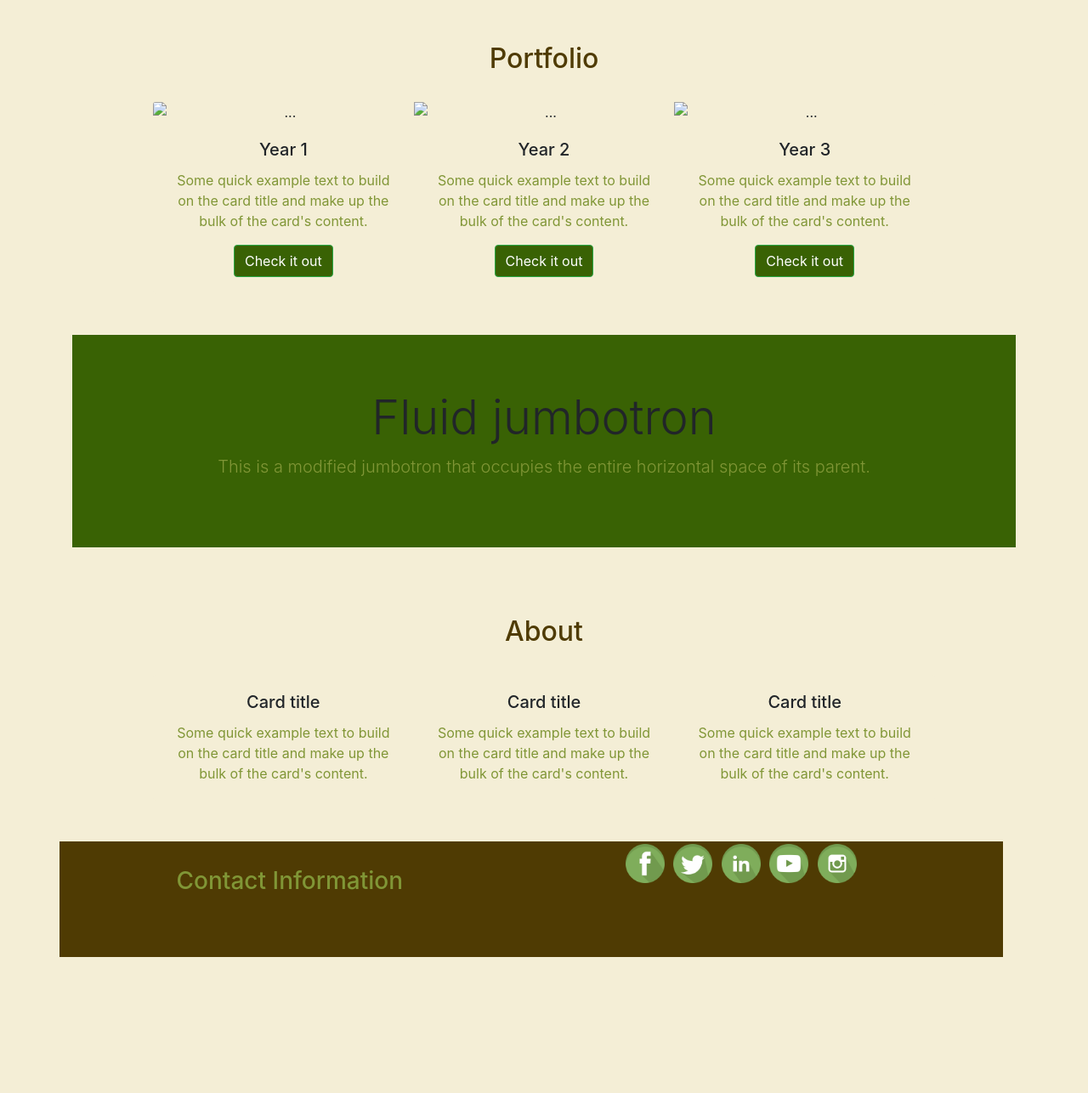
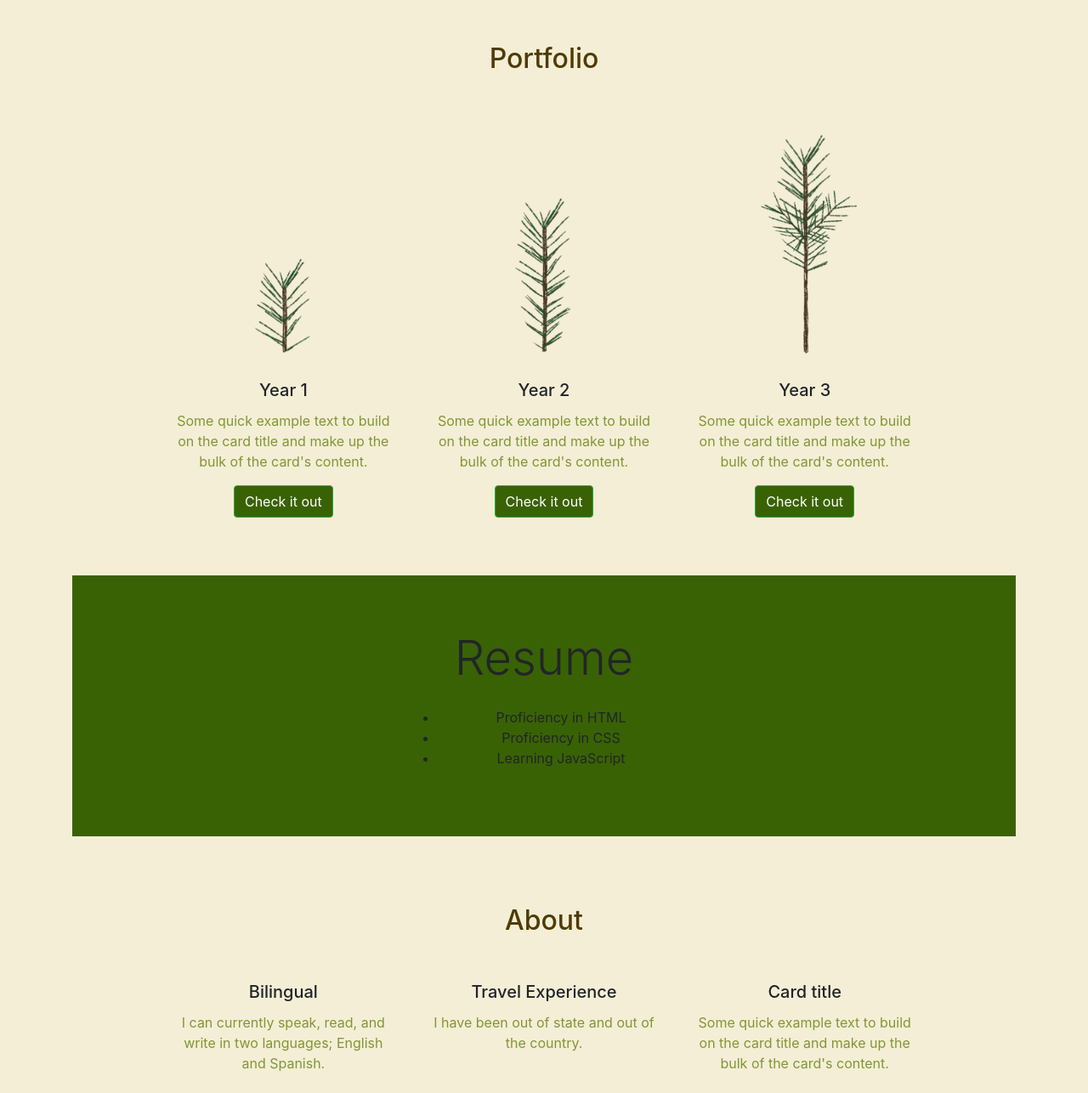
Before and after one commit to marjuly/new-professional-portfolio, a website: page index.html in a window 1280 px wide. Shown: the part 760-2046 px from the top of the page at 85% size. Before the commit the page ends 1886 px from the top, so only its background shows below. Drawn offline with nearby package versions, Linux system fonts and the light colour scheme.

Commit message:
new stuff ig

```diff
--- a/index.html
+++ b/index.html
@@ -71,7 +71,7 @@
         <div class="col-10">
           <div class="card-group">
             <div id="tarjeta" class="card" style="width: 18rem;">
-              <img src="..." class="card-img-top" alt="..." />
+              <img src="img/tri/tre.png" class="card-img-top" alt="..." />
               <div class="card-body">
                 <h5 class="card-title">Year 1</h5>
                 <p class="card-text">
@@ -84,7 +84,7 @@
               </div>
             </div>
             <div id="tarjeta" class="card" style="width: 18rem;">
-              <img src="..." class="card-img-top" alt="..." />
+              <img src="img/tri/tree.png" class="card-img-top" alt="..." />
               <div class="card-body">
                 <h5 class="card-title">Year 2</h5>
                 <p class="card-text">
@@ -97,7 +97,7 @@
               </div>
             </div>
             <div id="tarjeta" class="card" style="width: 18rem;">
-              <img src="..." class="card-img-top" alt="..." />
+              <img src="img/tri/treee.png" class="card-img-top" alt="..." />
               <div class="card-body">
                 <h5 class="card-title">Year 3</h5>
                 <p class="card-text">
@@ -121,11 +121,23 @@
         <div class="col-12">
           <div id="resume" class="jumbotron jumbotron-fluid">
             <div class="container">
-              <h1 class="display-4">Fluid jumbotron</h1>
-              <p class="lead">
-                This is a modified jumbotron that occupies the entire horizontal
-                space of its parent.
-              </p>
+              <h1 class="display-4">Resume</h1>
+              <div class="container-fluid">
+                <div class="row">
+                  <div class="col-4"></div>
+                  <div class="col-4">
+                    <p class="lead">
+                      <ul>
+                        <li>Proficiency in HTML</li>
+                        <li>Proficiency in CSS</li>
+                        <li>Learning JavaScript</li>
+                      </ul>
+                    </p>
+                  </div>
+                  <div class="col-4"></div>
+                </div>
+              </div>
+
             </div>
           </div>
         </div>
@@ -148,19 +160,17 @@
           <div class="card-group">
             <div id="tarjeta" class="card" style="width: 18rem;">
               <div class="card-body">
-                <h5 class="card-title">Card title</h5>
+                <h5 class="card-title">Bilingual</h5>
                 <p class="card-text">
-                  Some quick example text to build on the card title and make up
-                  the bulk of the card's content.
+                  I can currently speak, read, and write in two languages; English and Spanish.
                 </p>
               </div>
             </div>
             <div id="tarjeta" class="card" style="width: 18rem;">
               <div class="card-body">
-                <h5 class="card-title">Card title</h5>
+                <h5 class="card-title">Travel Experience</h5>
                 <p class="card-text">
-                  Some quick example text to build on the card title and make up
-                  the bulk of the card's content.
+                  I have been out of state and out of the country.
                 </p>
               </div>
             </div>
@@ -186,11 +196,11 @@
         <div class="col-4"><h3>Contact Information</h3></div>
         <div class="col-2"></div>
         <div class="col-5">
-          <img src="img/fb.png" class="icon" alt="fb-icon" />
-          <img src="img/twt.png" class="icon" alt="twt-icon" />
-          <img src="img/lin.png" class="icon" alt="linkedin-icon" />
-          <img src="img/yt.png" class="icon" alt="yt-icon" />
-          <img src="img/ig.png" class="icon" alt="ig-icon" />
+          <img src="img/icon/fb.png" class="icon" alt="fb-icon" />
+          <img src="img/icon/twt.png" class="icon" alt="twt-icon" />
+          <img src="img/icon/lin.png" class="icon" alt="linkedin-icon" />
+          <img src="img/icon/yt.png" class="icon" alt="yt-icon" />
+          <img src="img/icon/ig.png" class="icon" alt="ig-icon" />
         </div>
       </div>
     </div>
```
Also changed, not shown: img/icon/fb.png (renamed from img/fb.png), img/icon/ig.png (renamed from img/ig.png), img/icon/lin.png (renamed from img/lin.png), img/icon/twt.png (renamed from img/twt.png), img/icon/yt.png (renamed from img/yt.png), img/tri/tre.png (added), img/tri/tree.png (added), img/tri/treee.png (added).
